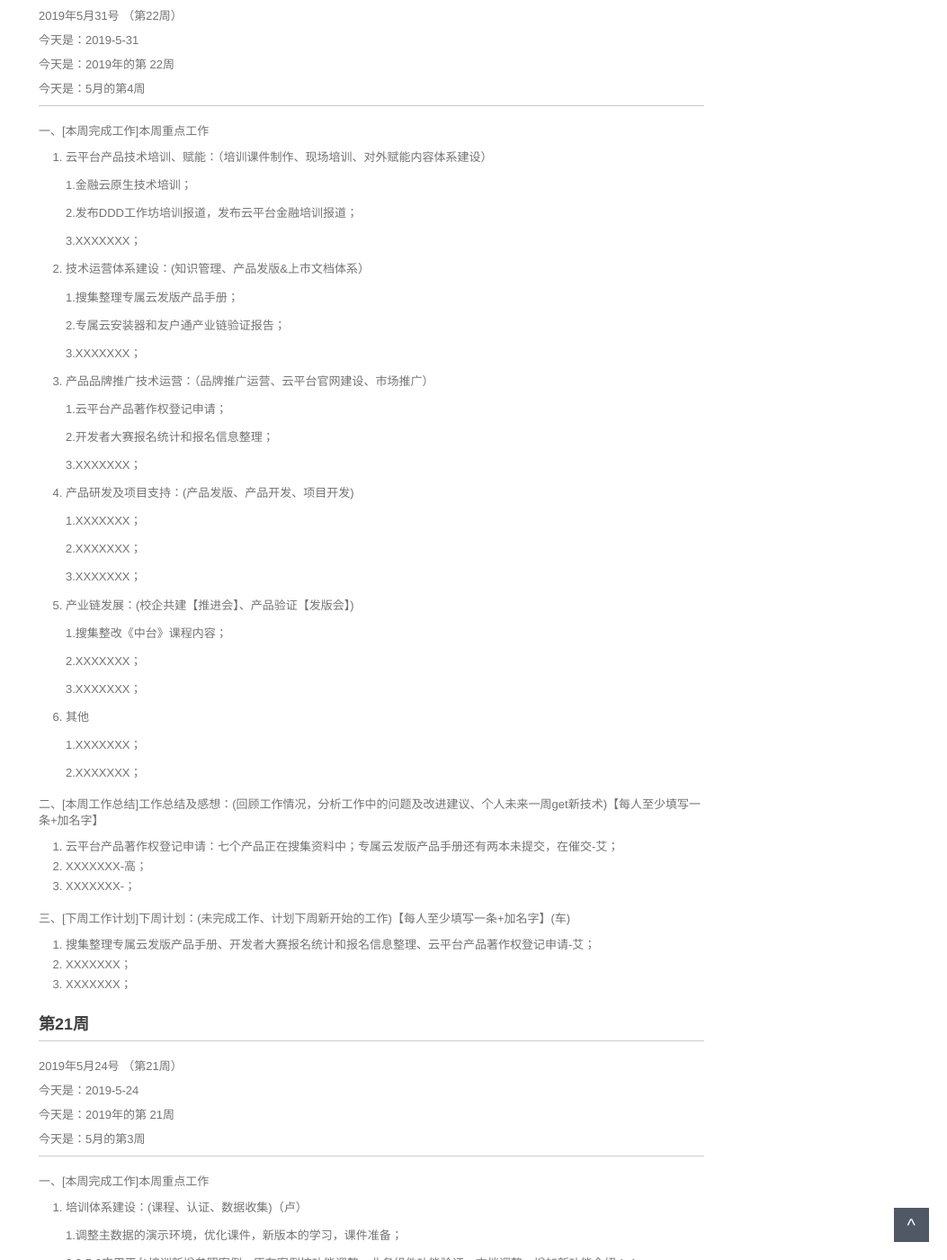
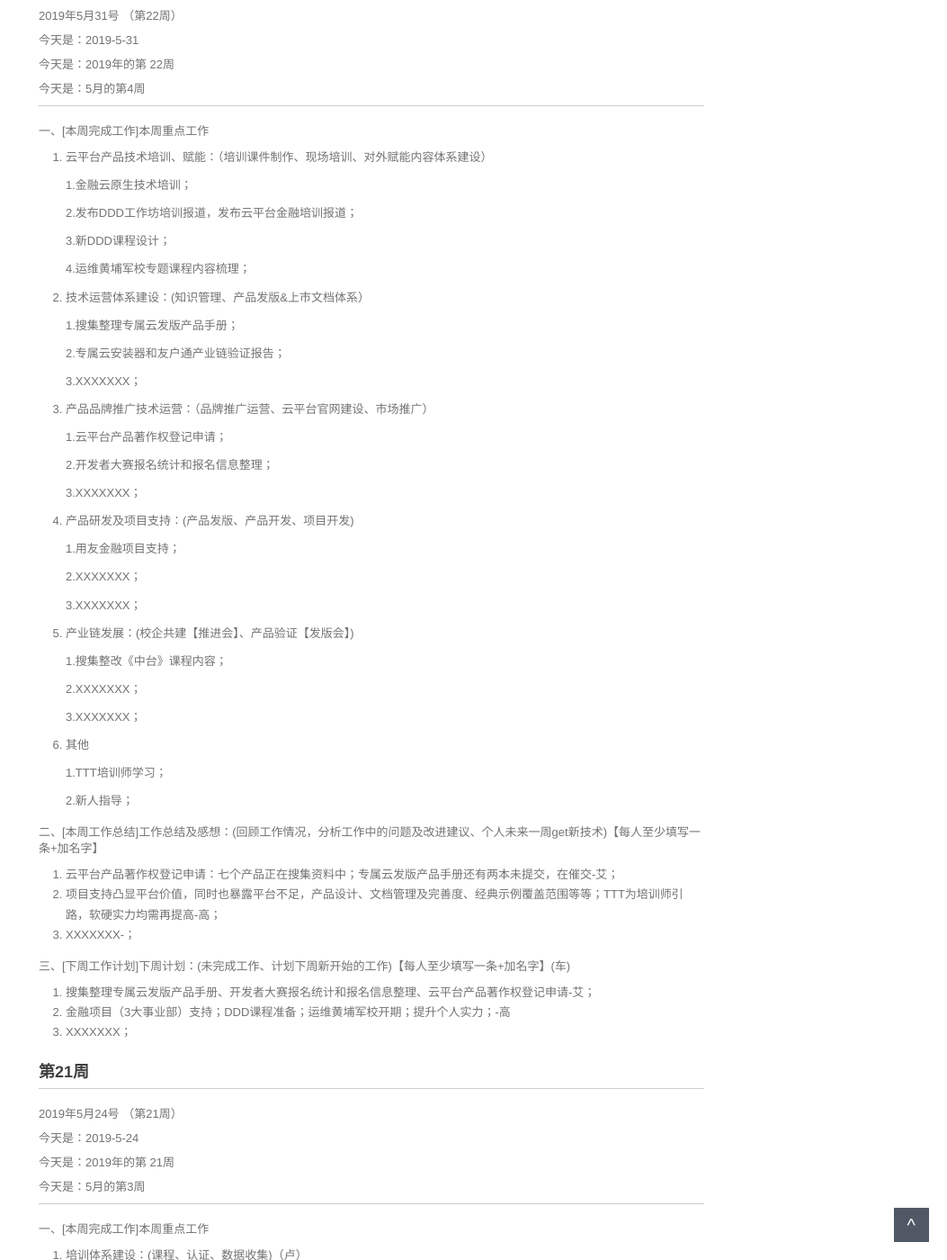
Before and after one commit to walllFlower/blog, a Jekyll site: the page built from _posts/2018-07-17-day_report_cxz.md, in a window 1280 px wide and 1400 px high, scrolled down 372 px. Shown: the whole window at 90% size, without its empty margins (227-1280 px from the left). Built offline with Jekyll 4.4.1, drawn with Linux system fonts in a browser that asks for light colours; comment, search, counter and statistics services are not loaded.

Commit message:
Update 2018-07-17-day_report_cxz.md

```diff
--- a/_posts/2018-07-17-day_report_cxz.md
+++ b/_posts/2018-07-17-day_report_cxz.md
@@ -29,7 +29,9 @@ categories: 技术运营工作周报
 
     2.发布DDD工作坊培训报道，发布云平台金融培训报道；
 
-    3.XXXXXXX；
+    3.新DDD课程设计；
+
+    4.运维黄埔军校专题课程内容梳理；
 
 2. 技术运营体系建设：(知识管理、产品发版&上市文档体系）
 
@@ -50,7 +52,7 @@ categories: 技术运营工作周报
 
 4. 产品研发及项目支持：(产品发版、产品开发、项目开发)
 
-    1.XXXXXXX；
+    1.用友金融项目支持；
 
     2.XXXXXXX；
 
@@ -66,20 +68,20 @@ categories: 技术运营工作周报
 
 6. 其他
 
-    1.XXXXXXX；
-
-    2.XXXXXXX；
+    1.TTT培训师学习；
+
+    2.新人指导；
 
 二、[本周工作总结]工作总结及感想：(回顾工作情况，分析工作中的问题及改进建议、个人未来一周get新技术)【每人至少填写一条+加名字】
 
 1. 云平台产品著作权登记申请：七个产品正在搜集资料中；专属云发版产品手册还有两本未提交，在催交-艾；
-2. XXXXXXX-高；
+2. 项目支持凸显平台价值，同时也暴露平台不足，产品设计、文档管理及完善度、经典示例覆盖范围等等；TTT为培训师引路，软硬实力均需再提高-高；
 3. XXXXXXX-；
 
 三、[下周工作计划]下周计划：(未完成工作、计划下周新开始的工作)【每人至少填写一条+加名字】(车)
 
 1. 搜集整理专属云发版产品手册、开发者大赛报名统计和报名信息整理、云平台产品著作权登记申请-艾；
-2. XXXXXXX；
+2. 金融项目（3大事业部）支持；DDD课程准备；运维黄埔军校开期；提升个人实力；-高
 3. XXXXXXX；
 
 
```
